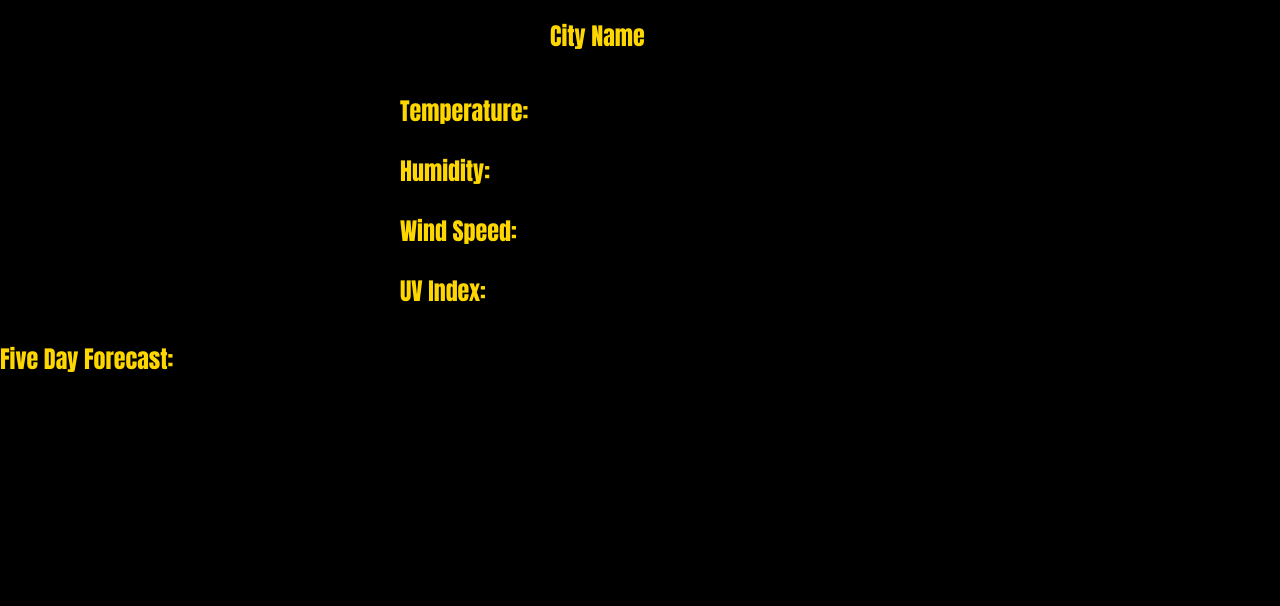
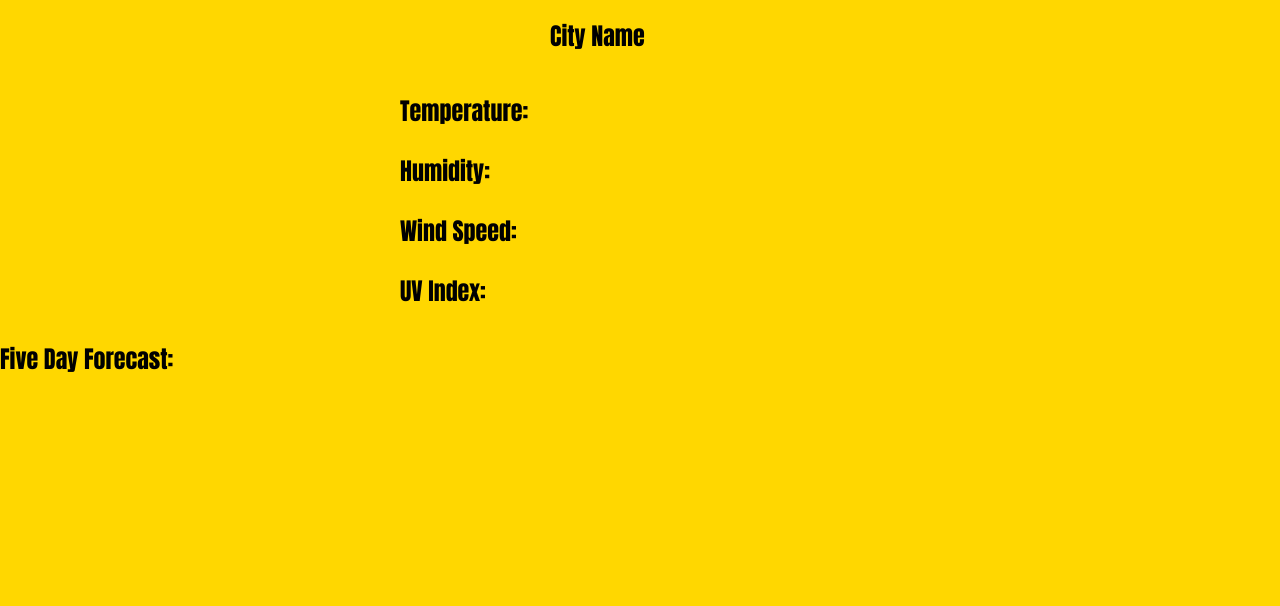
Before and after one commit to KyleEuman/Weather-dashboard-API, a plain HTML site: page index.html in a window 1280 px wide. Shown: the part 194-800 px from the top of the page. Drawn offline with nearby package versions, Linux system fonts and the light colour scheme; files whose address does not match are found by name.

Commit message:
testing a merge

```diff
--- a/Assets/CSS/style.css
+++ b/Assets/CSS/style.css
@@ -2,8 +2,8 @@ body {
     height: auto;
     margin: auto;
     font-family: Impact, Haettenschweiler, 'Arial Narrow Bold', sans-serif;
-    color: gold;
-    background-color: black;
+    color: black;
+    background-color: gold;
 }
 
 Header {
```
